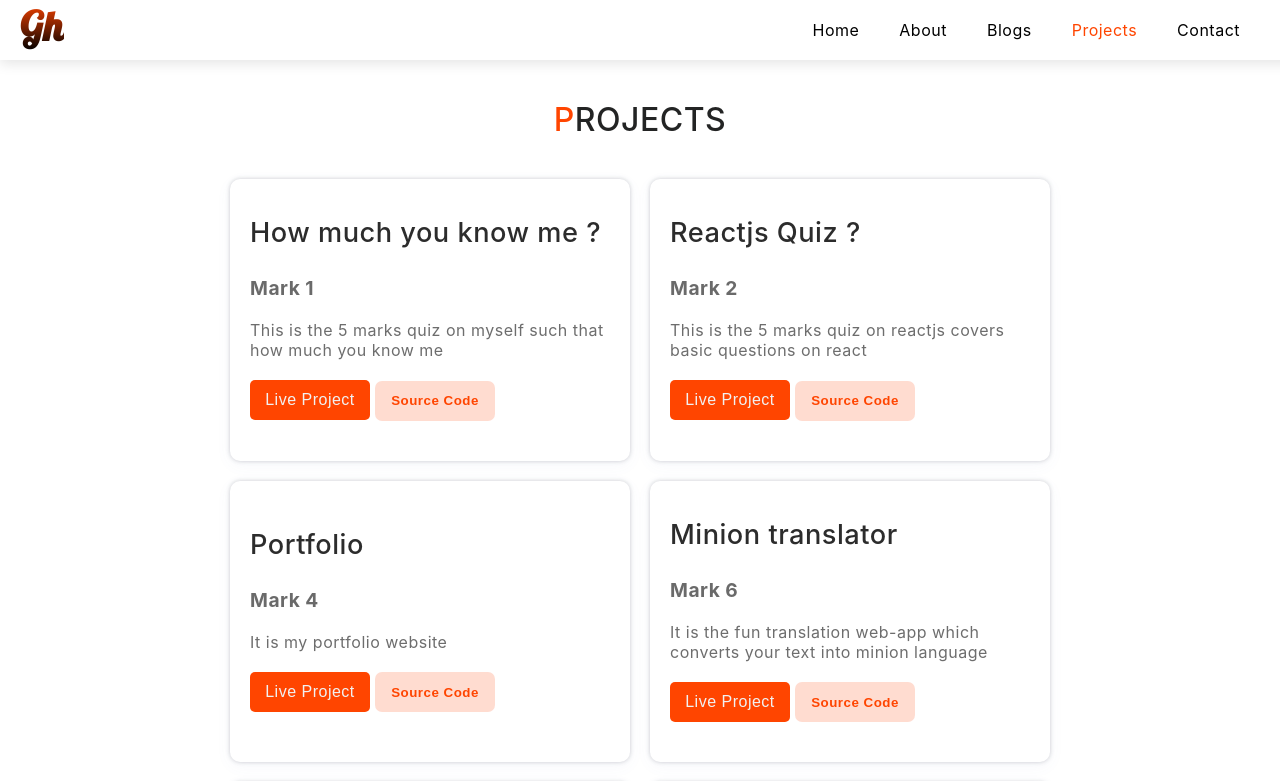
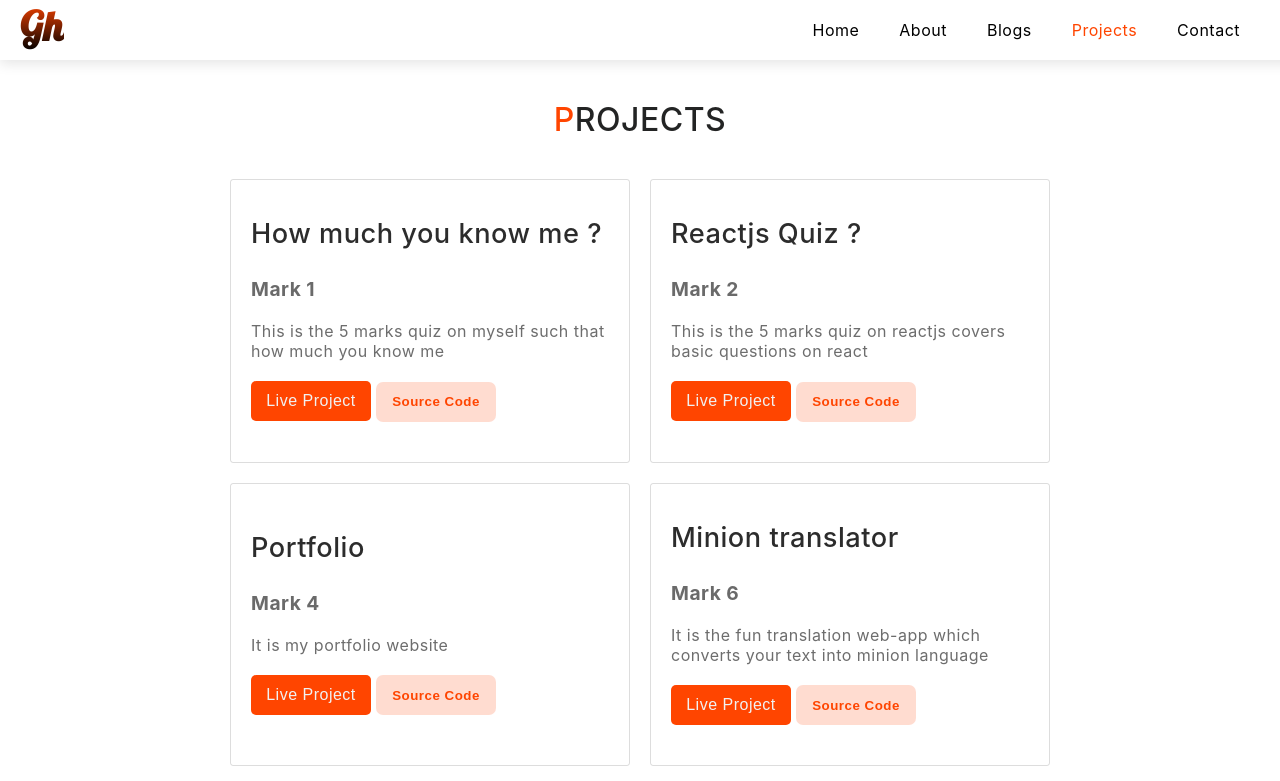
Before and after one commit to GanpatHada/ganpathada-portfolio, a React (Create React App) app: page /projects in a window 1280 px wide. Shown: the top 781 px of the page. Built offline with nearby package versions, Linux system fonts and the light colour scheme; a web font is replaced by a local one.

Commit message:
improve projects blocks

```diff
--- a/src/App.css
+++ b/src/App.css
@@ -418,18 +418,20 @@ footer i{
 #cards > div{
 
   width: 400px;
-  border-radius: 10px;
+  border-radius: 3px;
   padding: 20px;
   display: flex;
   flex-direction: column;
   justify-content: center;
   margin: 10px;
   padding-bottom: 40px;
-  /* border-top: 1px solid rgba(223, 223, 223, 0.521);
-  border-left: 1px solid rgba(223, 223, 223, 0.521); */
-  /* border: 2px solid #e7e7e7a6; */
-  box-shadow: rgba(67, 71, 85, 0.27) 0px 0px 0.25em, rgba(90, 125, 188, 0.05) 0px 0.25em 1em;
+  border: 1px solid rgba(128, 128, 128, 0.267);
+  transition: 0.3s;
 
+}
+#cards > div:hover{
+  box-shadow: rgba(104, 104, 104, 0.12) 0px 2px 4px 0px, rgba(107, 107, 107, 0.32) 0px 2px 16px 0px;
+  border: none;
 }
 #about div {
   padding: 15px;
```
